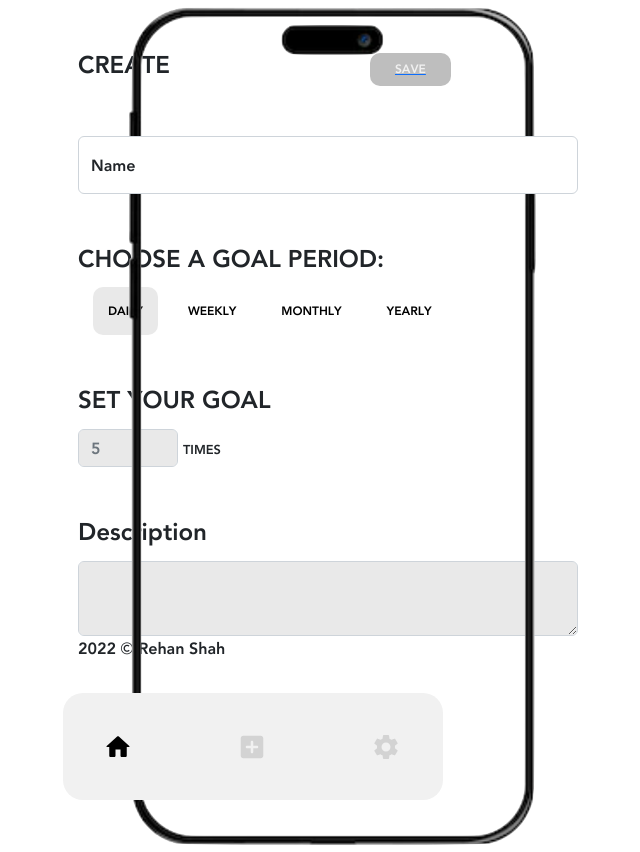
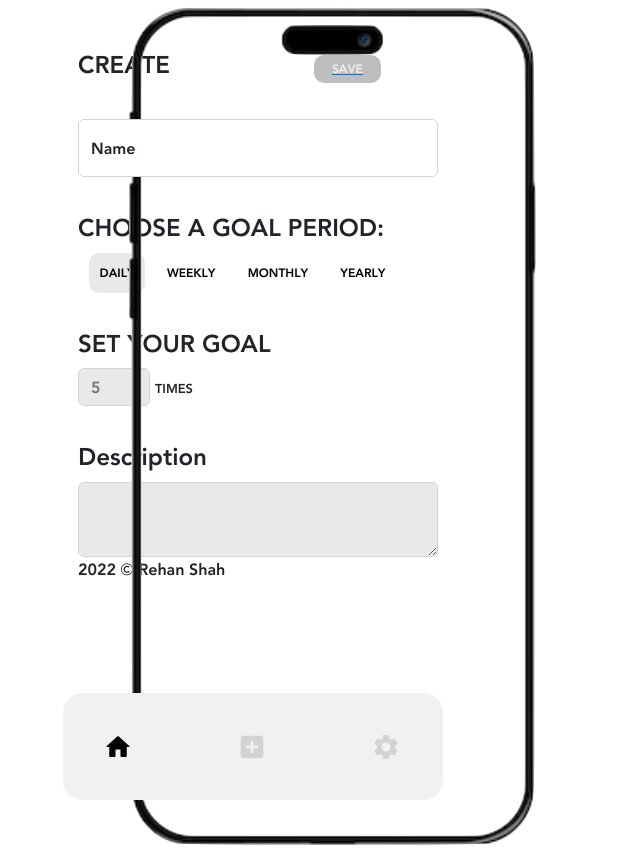
Before and after one commit to Rehan-shah/HabbitTacker, a React (Create React App) app in the folder frontend/: page /input-page in a window 1280 px wide. Shown: the whole page, without its empty margins (312-952 px from the left). Built offline with nearby package versions, Linux system fonts and the light colour scheme; what chartjs-plugin-datalabels would draw is missing.

Commit message:
fixiing bug

```diff
--- a/frontend/public/styles.css
+++ b/frontend/public/styles.css
@@ -8,6 +8,7 @@
       font-family: avenirheavy;
       margin: 20px;
       margin-top: 50px;
+      overflow-x: hidden;
   }
 
   h2{
@@ -228,3 +229,11 @@ margin-left:43%
   margin: auto;
   width: 500px;
  }
+
+ .Allbody{
+  width: 360px;
+ }
+
+ .openView{
+  width: 350px;
+ }
--- a/frontend/src/input.jsx
+++ b/frontend/src/input.jsx
@@ -75,7 +75,7 @@ async function save(){
 
 
   return (
-    <div className=".Allbody">
+    <div className="Allbody">
   <form onSubmit={(event)=> {event.preventDefault()}}>
    <div>
       <h1 style={{display:"inline"}}>CREATE</h1>
```
